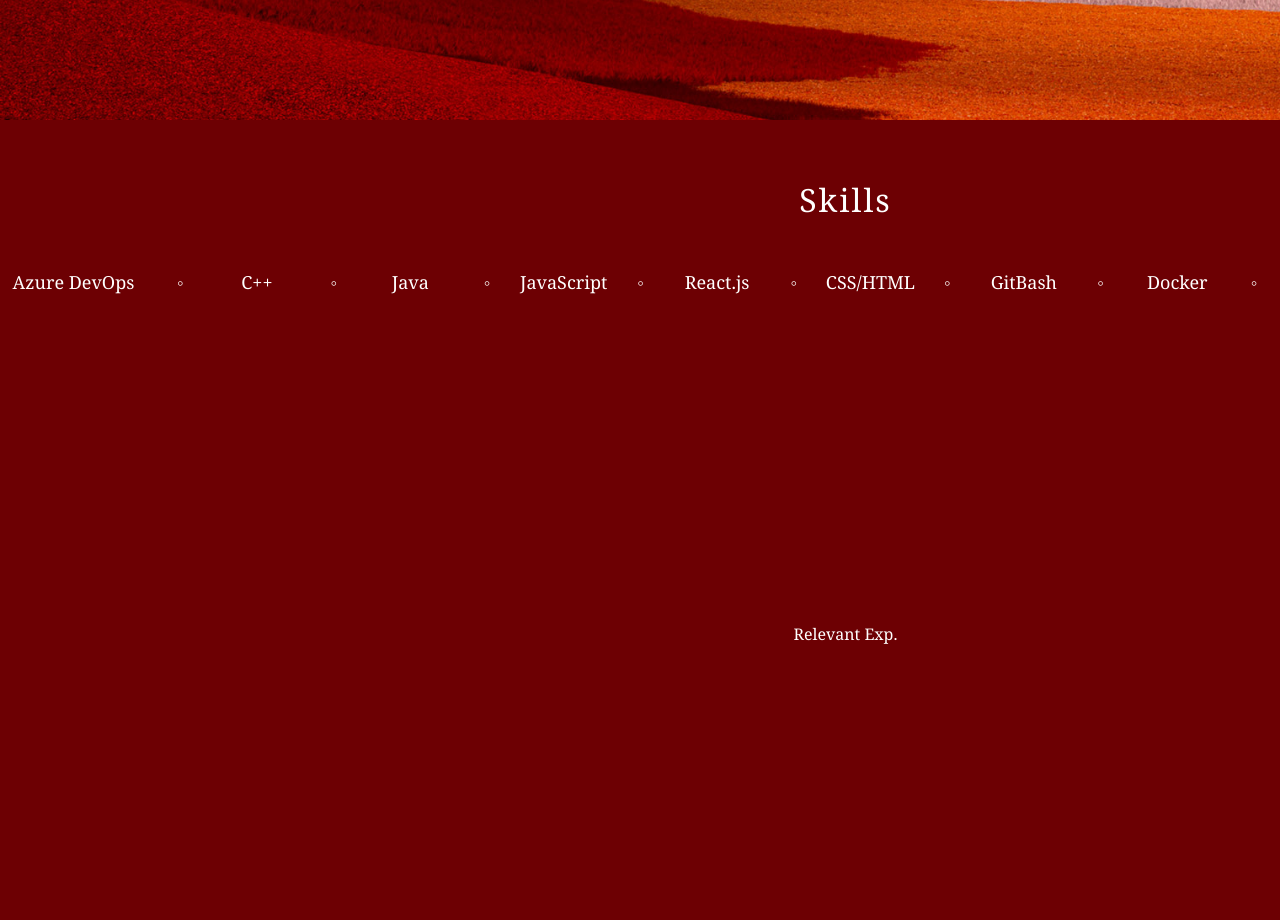
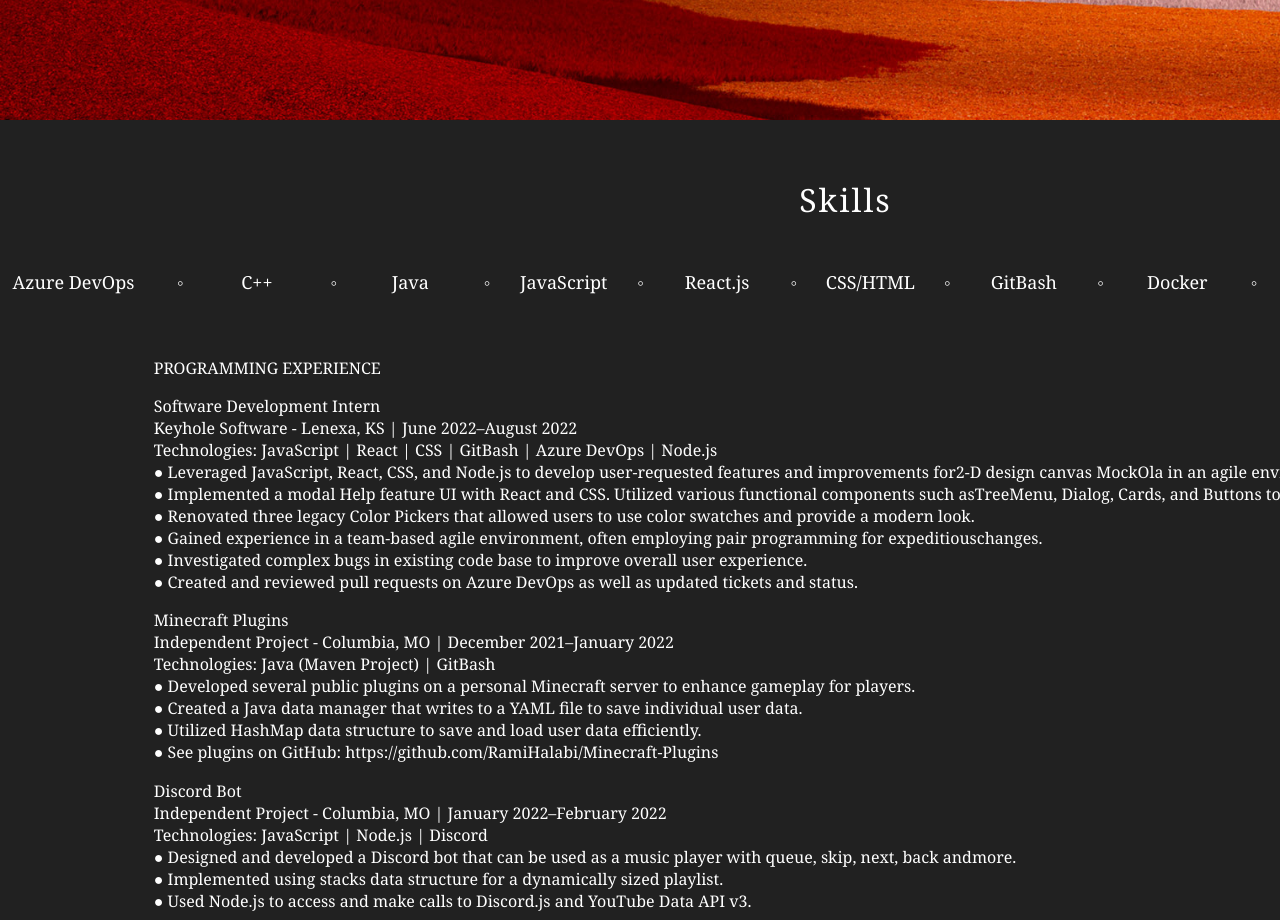
Before and after one commit to RamiHalabi/Portfolio, a React (Create React App) app: page / in a window 1280 px wide. Shown: the part 680-1600 px from the top of the page. Built offline with nearby package versions, Linux system fonts and the light colour scheme.

Commit message:
Background change, Relevant exp. added (0 styling)

```diff
--- a/src/App.css
+++ b/src/App.css
@@ -92,7 +92,7 @@
 }
 
 .subcontainer.experience {
-  background-color: #6d0003;
+  background-color: #212121;
   height: 100vh;
 }
 
@@ -120,6 +120,7 @@
 .aboutHeader {
   animation: fadeIn 0.5s 0.5s forwards;
   opacity: 0;
+
 }
 
 .name {
--- a/src/Experience.js
+++ b/src/Experience.js
@@ -28,7 +28,44 @@
 
 
     <div style={styles.projects}>
-    Relevant Exp.
+
+    PROGRAMMING EXPERIENCE
+
+    <div>
+        <div>Software Development Intern</div>
+        <div>Keyhole Software - Lenexa, KS | June 2022–August 2022</div>
+        <div>Technologies: JavaScript | React | CSS | GitBash | Azure DevOps | Node.js</div>
+        <div>● Leveraged JavaScript, React, CSS, and Node.js to develop user-requested features and improvements for2-D design canvas MockOla in an agile environment.</div>
+        <div>● Implemented a modal Help feature UI with React and CSS. Utilized various functional components such asTreeMenu, Dialog, Cards, and Buttons to curate a smooth user experience.</div>
+        <div>● Renovated three legacy Color Pickers that allowed users to use color swatches and provide a modern look.</div>
+        <div>● Gained experience in a team-based agile environment, often employing pair programming for expeditiouschanges.</div>
+        <div>● Investigated complex bugs in existing code base to improve overall user experience.</div>
+        <div>● Created and reviewed pull requests on Azure DevOps as well as updated tickets and status.</div>
+    </div>
+
+    <div>
+        <div>Minecraft Plugins</div>
+        <div> Independent Project - Columbia, MO | December 2021–January 2022</div>
+        <div>Technologies: Java (Maven Project) | GitBash</div>
+        <div>● Developed several public plugins on a personal Minecraft server to enhance gameplay for players.</div>
+        <div>● Created a Java data manager that writes to a YAML file to save individual user data.</div>
+        <div>● Utilized HashMap data structure to save and load user data efficiently.</div>
+        <div>● See plugins on GitHub: https://github.com/RamiHalabi/Minecraft-Plugins</div>
+     </div>
+    <div>
+
+    <div>
+        <div>Discord Bot</div>
+        <div>Independent Project - Columbia, MO | January 2022–February 2022</div>
+        <div>Technologies: JavaScript | Node.js | Discord</div>
+        <div>● Designed and developed a Discord bot that can be used as a music player with queue, skip, next, back andmore.</div>
+        <div>● Implemented using stacks data structure for a dynamically sized playlist.</div>
+        <div>● Used Node.js to access and make calls to Discord.js and YouTube Data API v3.</div>
+    </div>
+
+    </div>
+
+
     </div>
 
     </div>
```
